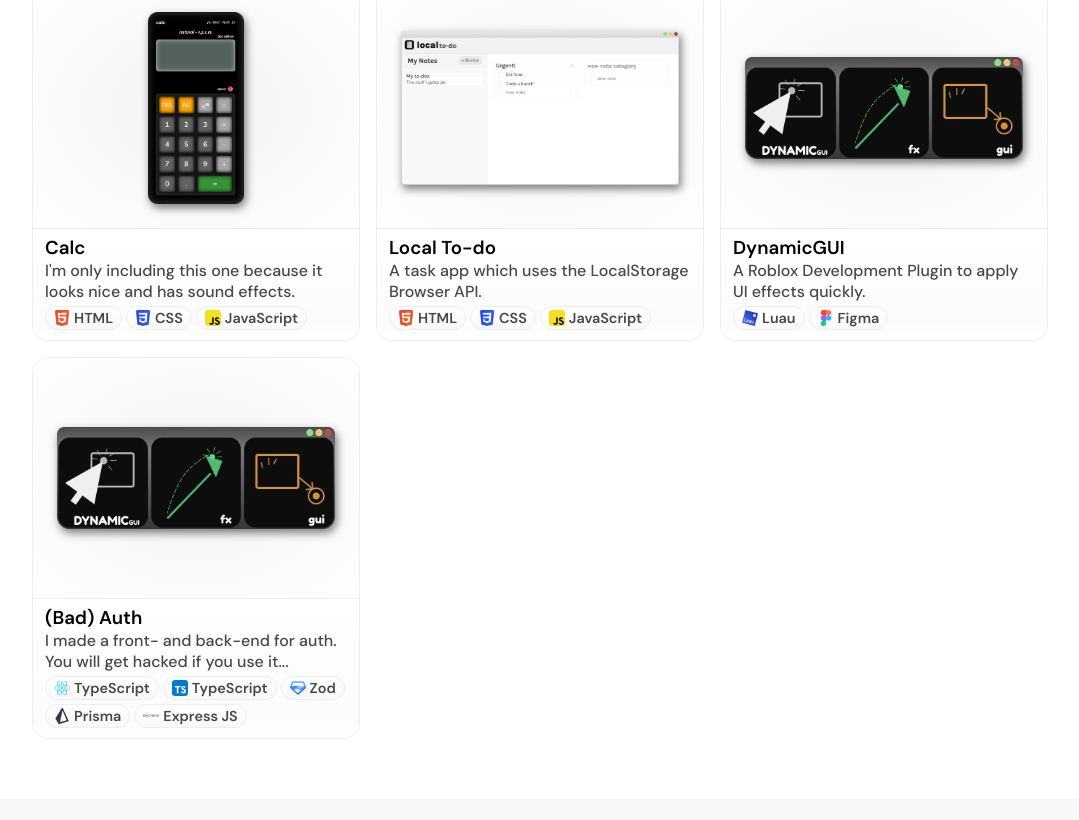
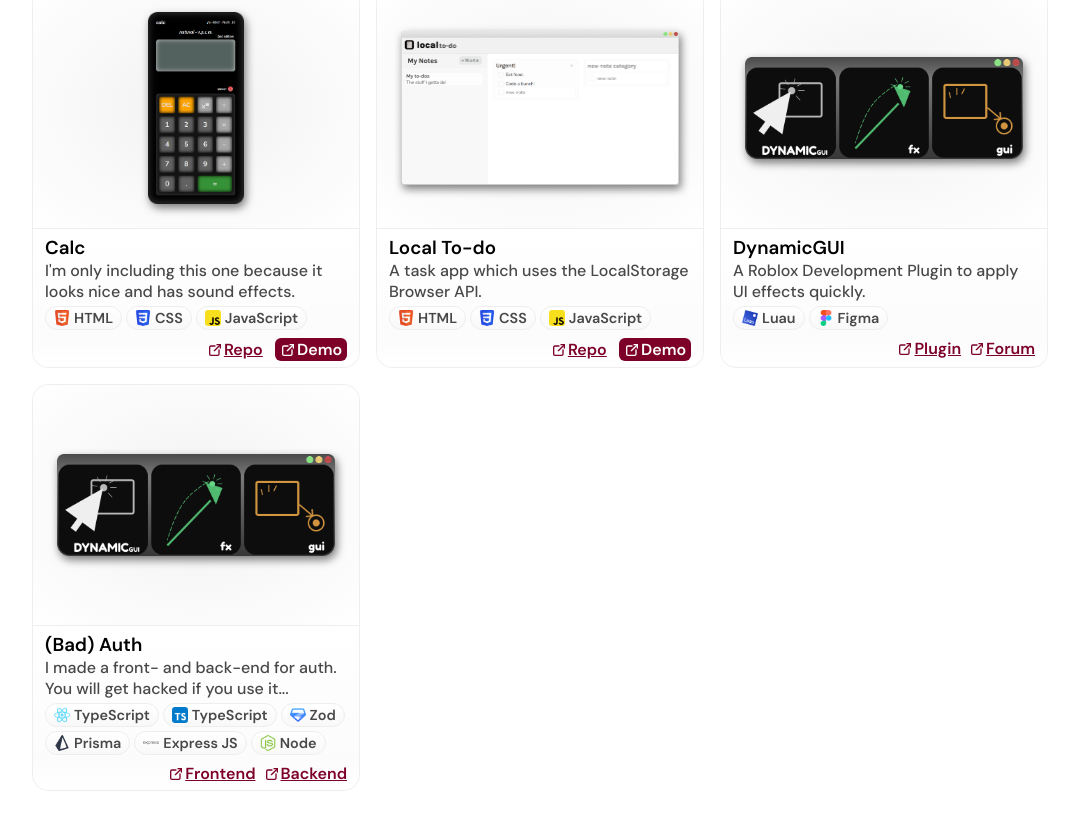
Before and after one commit to roccostager/portfolio, a React (Vite) app: page / in a window 1280 px wide. Shown: the part 920-1740 px from the top of the page, without its empty margins (100-1179 px from the left). Built offline with nearby package versions, Linux system fonts and the light colour scheme.

Commit message:
Add: some projects and skill tags

```diff
--- a/package.json
+++ b/package.json
@@ -10,6 +10,7 @@
     "preview": "vite preview"
   },
   "dependencies": {
+    "@tabler/icons-react": "^3.49.0",
     "react": "^19.2.8",
     "react-dom": "^19.2.8"
   },
--- a/src/components/Hero/Hero.module.css
+++ b/src/components/Hero/Hero.module.css
@@ -27,6 +27,9 @@
         a {
             font-family: var(--font-sans-fancy);
             font-size: 1.2rem;
+
+            display: flex;
+            align-items: center;
         }
     }
 
--- a/src/components/Hero/Hero.tsx
+++ b/src/components/Hero/Hero.tsx
@@ -1,4 +1,5 @@
 import styles from './Hero.module.css';
+import { IconArrowNarrowDownDashed } from '@tabler/icons-react';
 
 
 function Hero() {
@@ -8,7 +9,7 @@ function Hero() {
             <h1 className={styles.title}>i'm <span>Rocco Stager.</span></h1>
             <h1 className={styles.description}>Game Developer and Coder.</h1>
             <div className={styles.links}>
-                <a href="#projects">Projects</a>
+                <a href="#projects">Projects<IconArrowNarrowDownDashed size="1em" /></a>
             </div>
         </div>
         <div className={styles.separator}>
--- a/src/components/Projects/Project/Project.module.css
+++ b/src/components/Projects/Project/Project.module.css
@@ -77,13 +77,29 @@
         }
     }
 
+    .linksWrapper {
+        width: 100%;
+        padding-top: 4px;
+
+        display: flex;
+        gap: 8px;
+        align-items: center;
+        justify-content: flex-end;
+
+        a {
+            display: flex;
+            align-items: center;
+            gap: 1px;
+        }
+    }
+
     transform: translateY(0);
     transition: transform 0.3s ease;
     will-change: transform;
 }
 
 .project:hover {
-    transform: translateY(-5px) scale(1.02);
+    transform: translateY(-5px);
 }
 
 .project::after {
@@ -103,3 +119,42 @@
 .project:hover::after {
     opacity: 1;
 }
+
+.button {
+    position: relative;
+    padding: 1px 5px;
+    border-radius: 6px;
+    margin-left: 4px;
+
+    text-decoration: none;
+
+    color: oklch(100% 0 0);
+    background-color: var(--accent);
+
+    transform: translateY(0);
+    transition: transform 0.3s ease;
+    will-change: transform;
+}
+
+.button:hover {
+    transform: translateY(-2px);
+    color: oklch(100% 0 0);
+}
+
+.button::after {
+    content: "";
+    position: absolute;
+    inset: 0;
+    border-radius: inherit;
+    pointer-events: none;
+
+    box-shadow: 0 4px 0 rgba(0, 0, 0, 0.15);
+
+    opacity: 0;
+    transition: opacity 0.25s ease;
+    will-change: opacity;
+}
+
+.button:hover::after {
+    opacity: 1;
+}
--- a/src/components/Projects/Project/Project.tsx
+++ b/src/components/Projects/Project/Project.tsx
@@ -2,11 +2,12 @@ import SKILLS_CONFIG from './skillsConfig';
 import type { Skill } from './skillsConfig';
 
 import styles from './Project.module.css';
+import type React from 'react';
 
 
 
-type Props = { title: string, description: string, image: string, skills: Skill[] };
-function Project({ title, description, image, skills }: Props) {
+type Props = { title: string, description: string, image: string, skills: Skill[], children: React.ReactNode };
+function Project({ title, description, image, skills, children }: Props) {
     return <div className={styles.project}>
         <div className={styles.imageContainer}>
             <img src={image} alt="" className={styles.image} />
@@ -23,6 +24,10 @@ function Project({ title, description, image, skills }: Props) {
                     </li>
                 )}
             </div>
+
+            <div className={styles.linksWrapper}>
+                {children}
+            </div>
         </div>
     </div >
 }
--- a/src/components/Projects/Project/skillsConfig.ts
+++ b/src/components/Projects/Project/skillsConfig.ts
@@ -29,6 +29,10 @@ const SKILLS_CONFIG = {
         name: 'TypeScript',
         image: '/skills/react.png'
     },
+    node: {
+        name: 'Node',
+        image: '/skills/nodejs.png'
+    },
 
     express: {
         name: 'Express JS',
@@ -43,7 +47,6 @@ const SKILLS_CONFIG = {
         image: '/skills/zod.png'
     },
 
-
     luau: {
         name: 'Luau',
         image: '/skills/luau.png'
--- a/src/components/Projects/Projects.tsx
+++ b/src/components/Projects/Projects.tsx
@@ -1,5 +1,7 @@
 import styles from './Projects.module.css';
-import Project from './Project/Project'
+import substyles from './Project/Project.module.css';
+import Project from './Project/Project';
+import { IconExternalLink } from '@tabler/icons-react';
 
 
 function Projects() {
@@ -15,6 +17,8 @@ function Projects() {
                     image={"/projects/calc.png"}
                     skills={["html", "css", "js"]}
                 >
+                    <a href="https://github.com/roccostager/calc" target="_blank"><IconExternalLink size="1em" />Repo</a>
+                    <a href="https://roccostager.github.io/calc/" target="_blank" className={substyles.button}><IconExternalLink size="1em" />Demo</a>
                 </Project>
                 <Project
                     title={"Local To-do"}
@@ -22,6 +26,8 @@ function Projects() {
                     image={"/projects/local-todo.png"}
                     skills={["html", "css", "js"]}
                 >
+                    <a href="https://github.com/roccostager/local-todo" target="_blank"><IconExternalLink size="1em" />Repo</a>
+                    <a href="https://roccostager.github.io/local-todo/" target="_blank" className={substyles.button}><IconExternalLink size="1em" />Demo</a>
                 </Project>
                 <Project
                     title={"DynamicGUI"}
@@ -29,13 +35,17 @@ function Projects() {
                     image={"/projects/dynamic-gui.png"}
                     skills={["luau", "figma"]}
                 >
+                    <a href="https://create.roblox.com/store/asset/115522117336437/DynamicGUI" target="_blank"><IconExternalLink size="1em" />Plugin</a>
+                    <a href="https://devforum.roblox.com/t/dynamicgui-%E2%80%94-tag-based-animated-ui-effects-for-roblox/4670904" target="_blank"><IconExternalLink size="1em" />Forum</a>
                 </Project>
                 <Project
                     title={"(Bad) Auth"}
                     description={"I made a front- and back-end for auth. You will get hacked if you use it..."}
                     image={"/projects/dynamic-gui.png"}
-                    skills={["react", "ts", "zod", "prisma", "express"]}
+                    skills={["react", "ts", "zod", "prisma", "express", "node"]}
                 >
+                    <a href="https://github.com/roccostager/fx-react" target="_blank"><IconExternalLink size="1em" />Frontend</a>
+                    <a href="https://github.com/roccostager/bx-node" target="_blank"><IconExternalLink size="1em" />Backend</a>
                 </Project>
             </div>
         </div>
--- a/src/index.css
+++ b/src/index.css
@@ -10,6 +10,9 @@
 
   /* Colour */
   --accent: oklch(37.527% 0.15 13.88);
+  --accent-light: oklch(50.544% 0.20431 23.675);
+  --accent-dark: oklch(43.058% 0.10298 6.149);
+  --accent-2: oklch(55.684% 0.05609 356.783);
   --color-p: oklch(40% 0 0);
   --border: oklch(95% 0 0);
 
@@ -71,6 +74,10 @@ a {
   color: var(--accent);
 }
 
+a:hover {
+  color: var(--accent-light);
+}
+
 
 /* Shared / General Classes */
 .contentWrapper {
```
Also changed, not shown: public/skills/nodejs.png (added), 1 other file (tests, documents, lock files or other folders).
